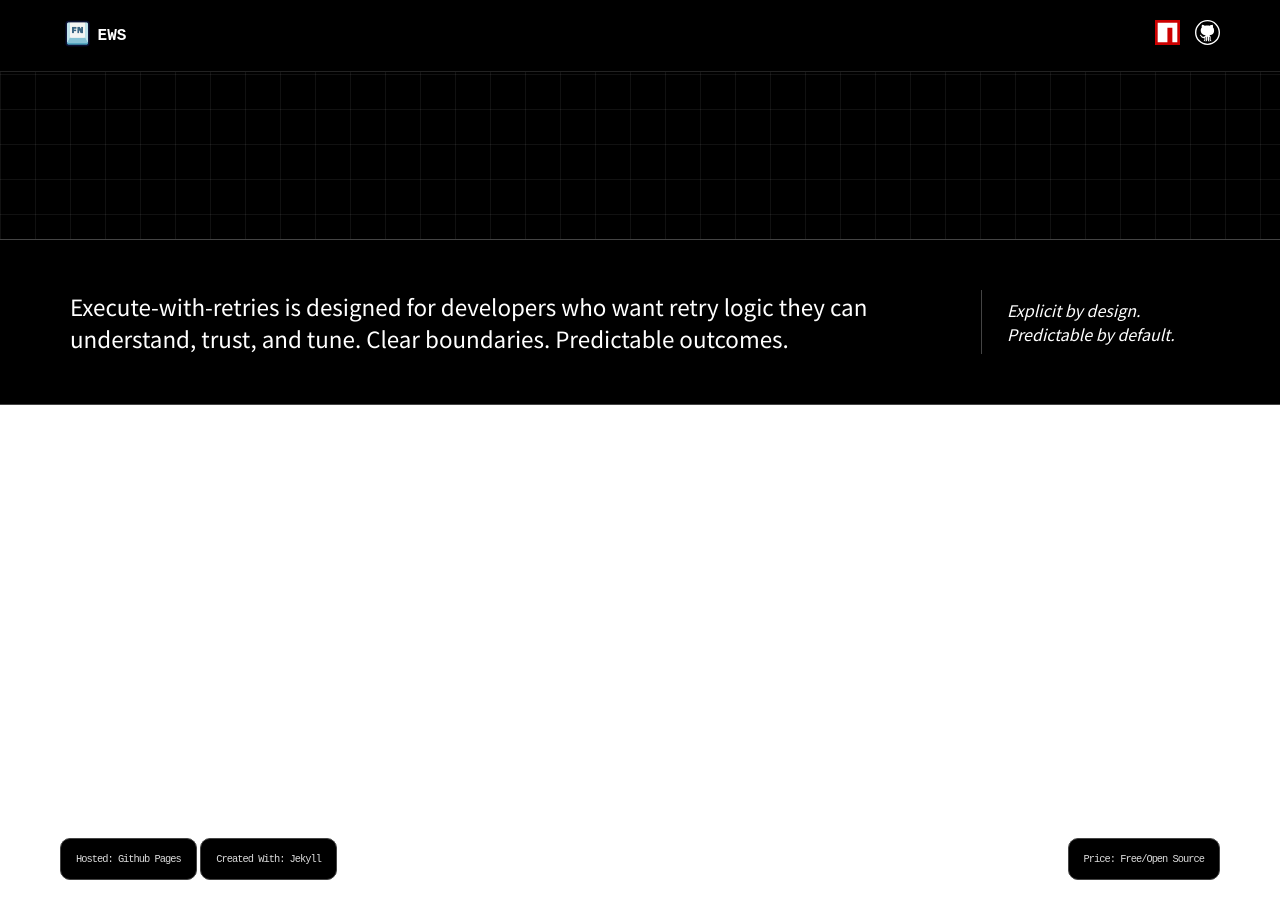
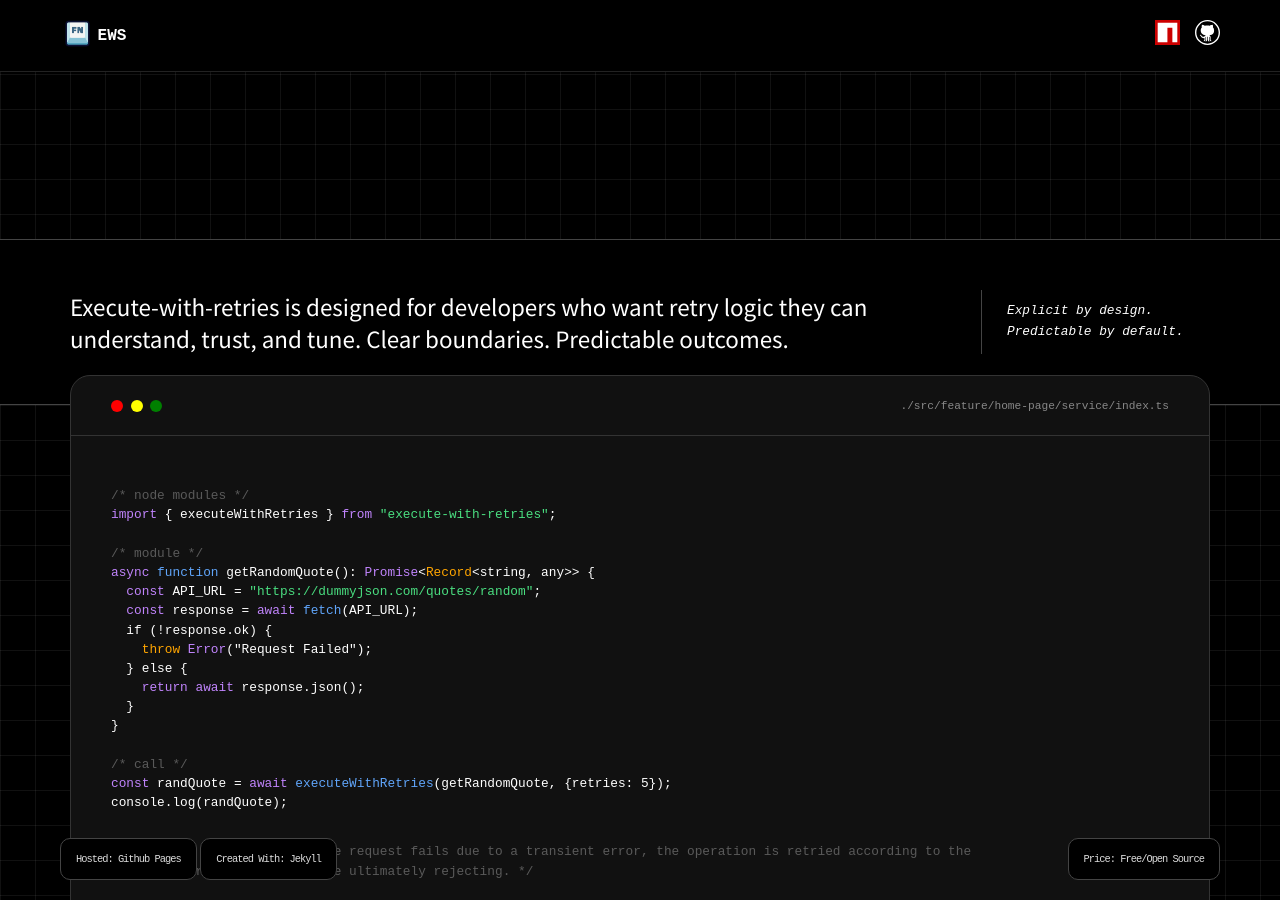
Before and after one commit to NPM-Workbench/execute-with-retries, a Jekyll site: the page built from views/home/index.html, in a window 1280 px wide and 900 px high, scrolled down 661 px. Built offline with Jekyll 4.4.1, drawn with Linux system fonts in a browser that asks for light colours; some web fonts are replaced.

Commit message:
[feat] Code Editor Component

```diff
--- a/assets/css/home/style.scss
+++ b/assets/css/home/style.scss
@@ -18,8 +18,7 @@
     flex-direction: column;
     justify-content: center;
     align-items: center;
-    background-image: linear-gradient(to right, rgba(255, 255, 255, 0.065) 1px, transparent
-    1px),linear-gradient(to bottom, rgba(255, 255, 255, 0.065) 1px, transparent 1px);
+    background-image: linear-gradient(to right, rgba(255, 255, 255, 0.065) 1px, transparent 1px),linear-gradient(to bottom, rgba(255, 255, 255, 0.065) 1px, transparent 1px);
     background-size: 35px 35px;
     .posContainer {
       padding: 100px 20px;
@@ -107,12 +106,91 @@
         }
         &:last-child {
           margin-bottom: 0;
+          font-family: $headingFont;
           font-style: italic;
-          font-size: 0.9rem;
+          font-size: 0.8rem;
         }
       }
-      ul.icons {
-        display: none;
+    }
+  }
+  .integration {
+    background: $black;
+    padding: 50px 20px;
+    background-image: linear-gradient(to right, rgba(255, 255, 255, 0.065) 1px, transparent 1px),linear-gradient(to bottom, rgba(255, 255, 255, 0.065) 1px, transparent 1px);
+    background-size: 35px 35px;
+    .codeEditor {
+      padding: 0;
+      border-radius: 20px;
+      overflow: hidden;
+      border: 1px solid #333;
+      background: #111;
+      .header {
+        display: flex;
+        padding: 20px;
+        border-bottom: 1px solid #333;
+        .segment {
+          flex-basis: 50%;
+          color: $white;
+          font-family: $headingFont;
+          font-size: 0.8rem;
+          &:last-child {
+            display: none;
+          }
+          .round {
+            width: 12px;
+            height: 12px;
+            display: inline-block;
+            border-radius: 50%;
+            vertical-align: middle;
+            &.red {
+              background: red;
+            }
+            &.yellow {
+              background: yellow;
+            }
+            &.green {
+              background: green;
+            }
+          }
+        }
+      }
+      .body {
+        padding: 20px;
+        pre {
+          font-family: $headingFont;
+          font-size: 0.8rem;
+          color: $white;
+          margin-bottom: 0;
+          .cursor {
+            width: 7px;
+            height: 15px;
+            background: $white;
+            display: inline-block;
+            vertical-align: middle;
+            margin-top: -2px;
+            margin-left: 2px;
+            animation: cursor-blink-soft 1.2s ease-in-out infinite;
+          }
+          .comment {
+            opacity: 0.3;
+            &.info {
+              display: block;
+              margin-top: 30px;
+            }
+          }
+          .purple {
+            color: #c084fc;
+          }
+          .green {
+            color: #4ade80;
+          }
+          .blue {
+            color: #60a5fa;
+          }
+          .orange {
+            color: #ffa500;
+          }
+        }
       }
     }
   }
@@ -130,6 +208,39 @@
         }
       }
     }
+    .integration {
+      .codeEditor {
+        margin-top: -80px;
+        .header {
+          padding: 20px 40px;
+          .segment {
+            &:first-child {
+              flex-basis: 30%;
+            }
+            &:last-child {
+              flex-basis: 70%;
+              display: block;
+              text-align: right;
+              p {
+                font-weight: 300;
+                font-size: 0.7rem;
+                font-family: $headingFont;
+                color: #888;
+                margin-top: 2px;
+                margin-bottom: 0;
+              }
+            }
+          }
+        }
+        .body {
+          padding: 50px 40px 20px;
+        }
+      }
+    }
+  }
+}
+@media only screen and (min-width: 992px) {
+  .homePage {
     .experience {
       .container {
         display: flex;
@@ -143,12 +254,15 @@
             margin-bottom: 0;
           }
           &:last-child {
+            line-height: 1.3rem;
             width: 20%;
-            font-size: 1.0rem;
             padding-left: 25px;
             display: flex;
             flex-direction: column;
             justify-content: center;
+            br {
+              display: none;
+            }
           }
         }
       }
--- a/views/home/index.html
+++ b/views/home/index.html
@@ -9,6 +9,7 @@ title: "Execute with Retries [EwS] | npm install execute-with-retries"
 metaDescription: "A tiny, dependency-free retry utility with fixed delay or built-in exponential backoff, designed for predictable behavior in modern TypeScript applications."
 metaKeywords: "retry, retries, async, promise, typescript, javascript, exponential-backoff, backoff, delay, utility, retry-logic, async-utils, async-retries, fetch-retries"
 ---
+<!-- introduction -->
 <section class="jumbotronSection">
   <div class="posContainer">
     <h1 class="text-center">Retries: #Predictable</h1>
@@ -37,10 +38,48 @@ metaKeywords: "retry, retries, async, promise, typescript, javascript, exponenti
     </div>
   </div>
 </section>
-
+<!-- dev experience -->
 <section class="experience">
   <div class="container">
     <p class="about">Execute-with-retries is designed for developers who want retry logic they can understand, trust, and tune. Clear boundaries. Predictable outcomes.</p>
-    <p>Explicit by design. Predictable by default.</p>
+    <p>Explicit by design. <br/>Predictable by default.</p>
   </div>
 </section>
+<!-- code sample -->
+<section class="integration">
+  <div class="container codeEditor">
+    <div class="header">
+      <div class="segment">
+        <span class="round red"></span>
+        <span class="round yellow"></span>
+        <span class="round green"></span>
+      </div>
+      <div class="segment">
+        <p>./src/feature/home-page/service/index.ts</p>
+      </div>
+    </div>
+    <div class="body">
+      <pre>
+<span class="comment">/* node modules */</span>
+<span class="purple">import</span> { executeWithRetries } <span class="purple">from</span> <span class="green">"execute-with-retries"</span>;
+
+<span class="comment">/* module */</span>
+<span class="purple">async</span> <span class="blue">function</span> getRandomQuote(): <span class="purple">Promise</span>&lt;<span class="orange">Record</span>&lt;string, any&gt;&gt; {
+  <span class="purple">const</span> API_URL = <span class="green">"https://dummyjson.com/quotes/random"</span>;
+  <span class="purple">const</span> response = <span class="purple">await</span> <span class="blue">fetch</span>(API_URL);
+  if (!response.ok) {
+    <span class="orange">throw</span> <span class="purple">Error</span>("Request Failed");
+  } else {
+    <span class="purple">return</span> <span class="purple">await</span> response.json();
+  }
+}
+
+<span class="comment">/* call */</span>
+<span class="purple">const</span> randQuote = <span class="purple">await</span> <span class="blue">executeWithRetries</span>(getRandomQuote, {retries: 5});
+console.log(randQuote);<span class="cursor"></span>
+<span class="comment info">/* Shown as an example, if the request fails due to a transient error, the operation is retried according to the
+configured retry policy before ultimately rejecting. */</span>
+      </pre>
+    </div>
+  </div>
+</section>
```
